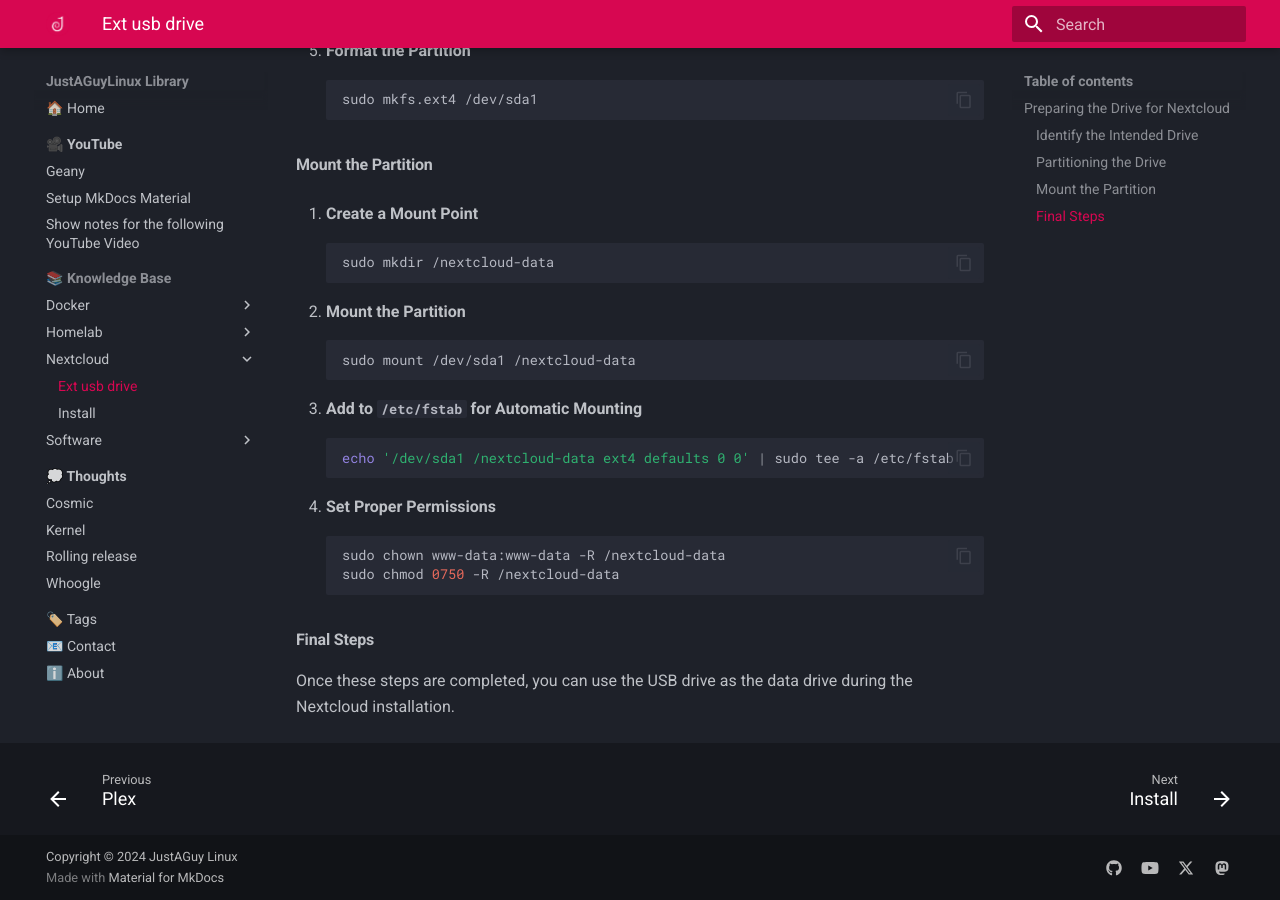
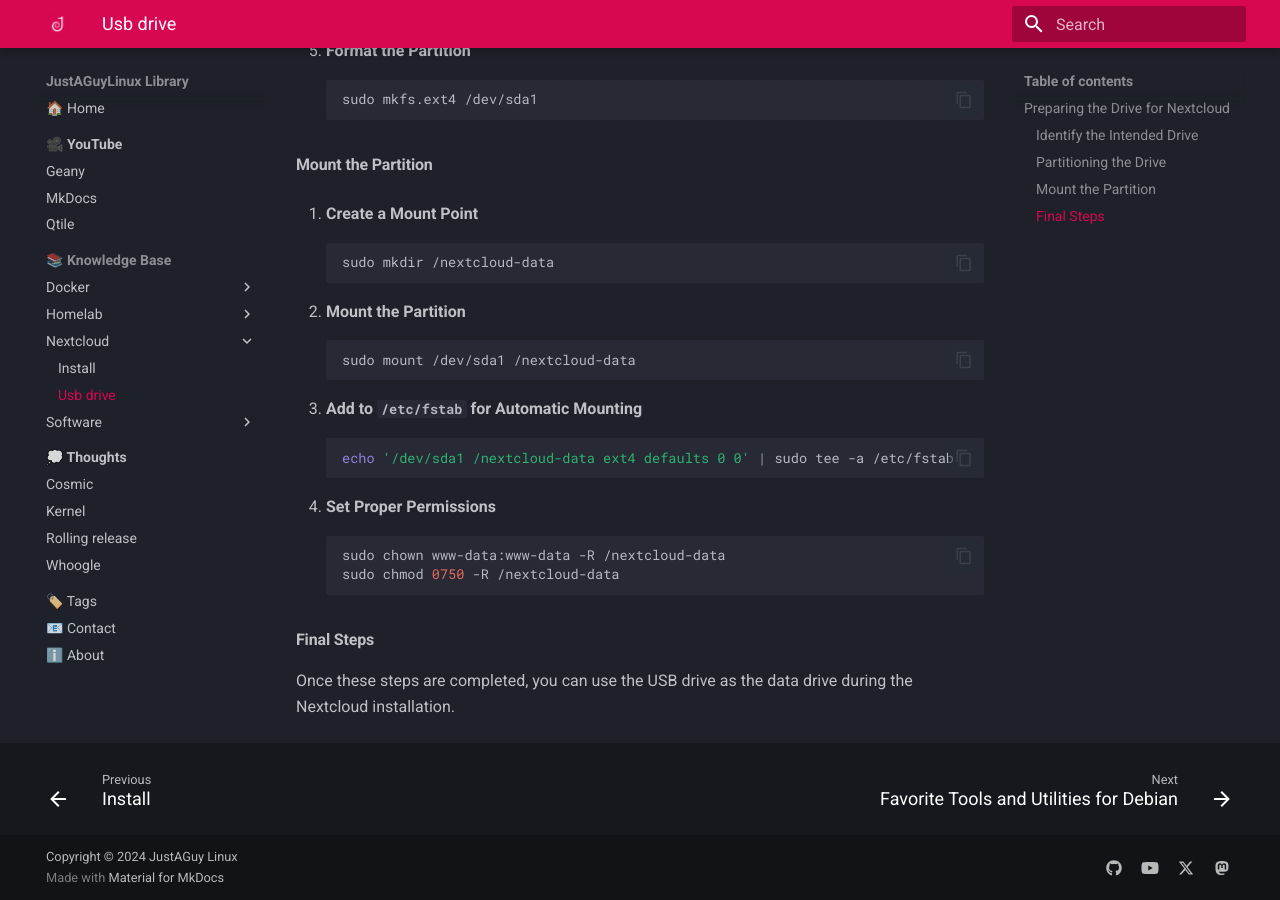
Before and after one commit to drewgrif/jagmkdocs, an MkDocs documentation site: the page built from docs/documentation/nextcloud/usb_drive.md, in a window 1280 px wide and 900 px high, scrolled down 777 px. Built offline with MkDocs 1.6.1 and Material for MkDocs 9.7.7, drawn with Linux system fonts in a browser that asks for light colours; some of the changed text lies outside the part shown.

```diff
--- a/docs/youtube/mkdocs.md
+++ b/docs/youtube/mkdocs.md
@@ -1,4 +1,4 @@
-# Setup MkDocs Material
+# MkDocs
 
 [![My Personal Insight Archive and Knowledge Base using MKDocs](https://img.youtube.com/vi/9V0NpLPXS-Y/0.jpg)](https://www.youtube.com/watch?v=9V0NpLPXS-Y){:target="_blank"}
 
--- a/docs/youtube/qtile.md
+++ b/docs/youtube/qtile.md
@@ -5,9 +5,7 @@ tags:
     - youtube
     - window manager
 ---
-# Show notes for the following YouTube Video
-
-[![Debian Bookworm - Qtile Installation](https://img.youtube.com/vi/fUBjLc5aUH8/0.jpg)](https://www.youtube.com/watch?v=fUBjLc5aUH8){:target="_blank"}
+![type:video](https://www.youtube.com/embed/fUBjLc5aUH8){:target="_blank"}
 
 ## Qtile for Xorg Install
 
```
Also changed, not shown: docs/documentation/nextcloud/usb_drive.md (renamed from docs/documentation/nextcloud/ext_usb_drive.md).
